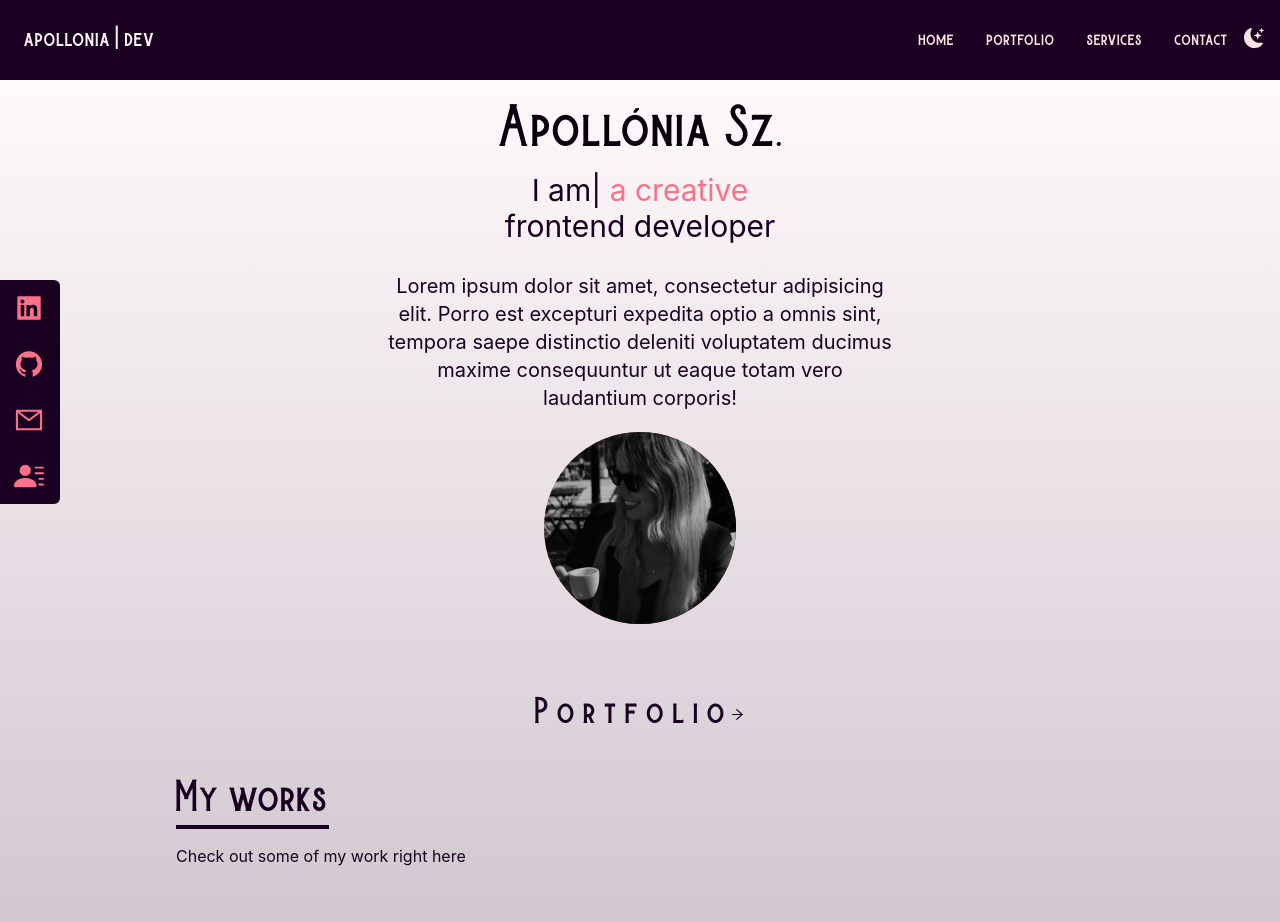
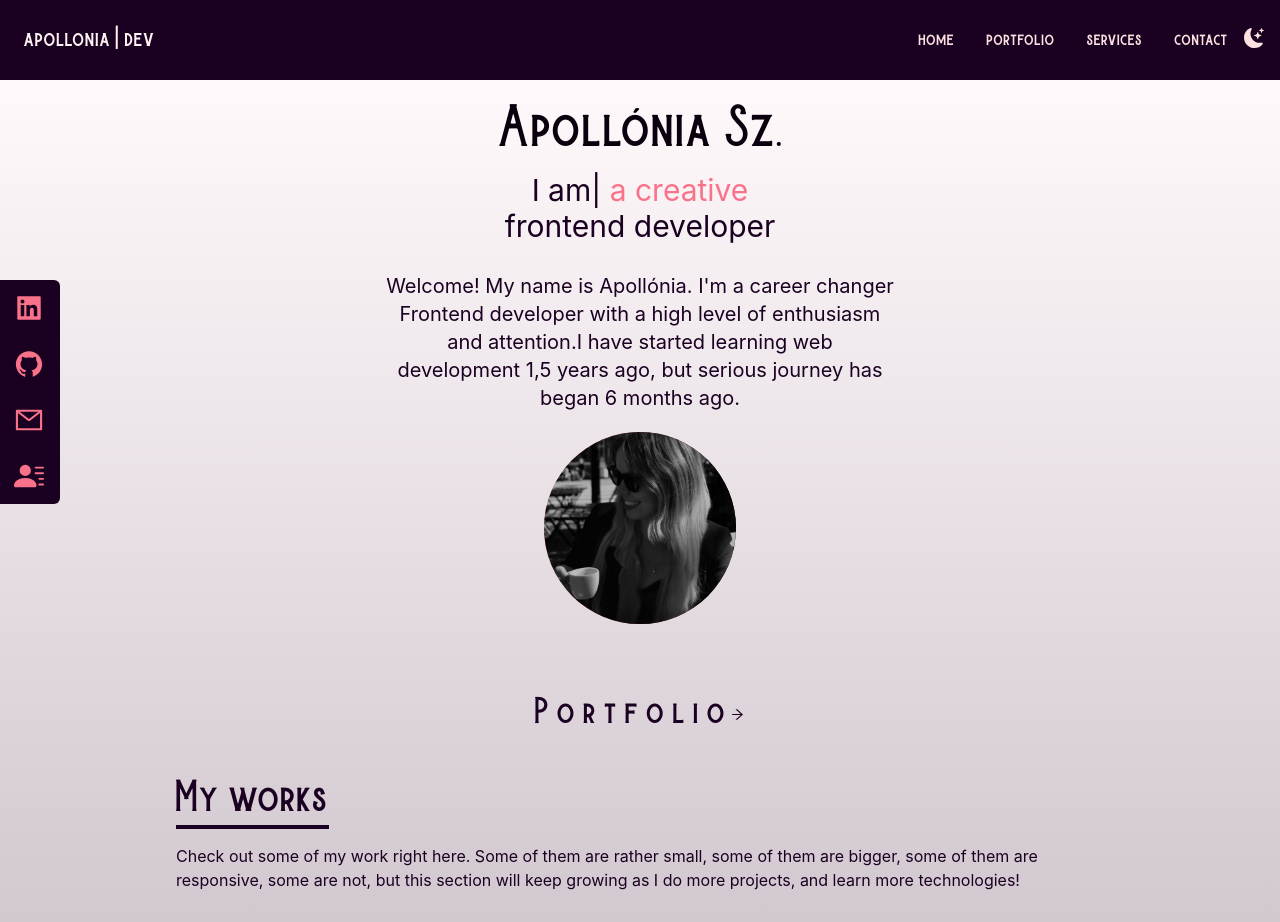
Before and after one commit to apolloniiaa/react-portfolio, a Next.js app: page / in a window 1280 px wide. Shown: the top 922 px of the page. Built offline with nearby package versions, Linux system fonts and the light colour scheme.

Commit message:
changed lorem ipsum

```diff
--- a/components/Portfolio.js
+++ b/components/Portfolio.js
@@ -91,7 +91,10 @@
             My works
           </h3>
           <p className='py-6  dark:text-slate-300'>
-            Check out some of my work right here
+            Check out some of my work right here. Some of them are rather small,
+            some of them are bigger, some of them are responsive, some are not,
+            but this section will keep growing as I do more projects, and learn
+            more technologies!
           </p>
         </div>
 
--- a/pages/HeroPage.js
+++ b/pages/HeroPage.js
@@ -17,10 +17,10 @@
             frontend developer
           </h3>
           <p className='text-md py-5 leading-8 text-primary md:text-xl max-w-lg mx-auto dark:text-slate-400'>
-            Lorem ipsum dolor sit amet, consectetur adipisicing elit. Porro est
-            excepturi expedita optio a omnis sint, tempora saepe distinctio
-            deleniti voluptatem ducimus maxime consequuntur ut eaque totam vero
-            laudantium corporis!
+            Welcome! My name is Apollónia. I'm a career changer Frontend
+            developer with a high level of enthusiasm and attention.I have
+            started learning web development 1,5 years ago, but serious journey
+            has began 6 months ago.
           </p>
         </div>
         <div className='relative mx-auto bg-gradient-to-r from-fifth to-primary rounded-full w-48 h-48 mb-10 overflow-hidden '>
```
